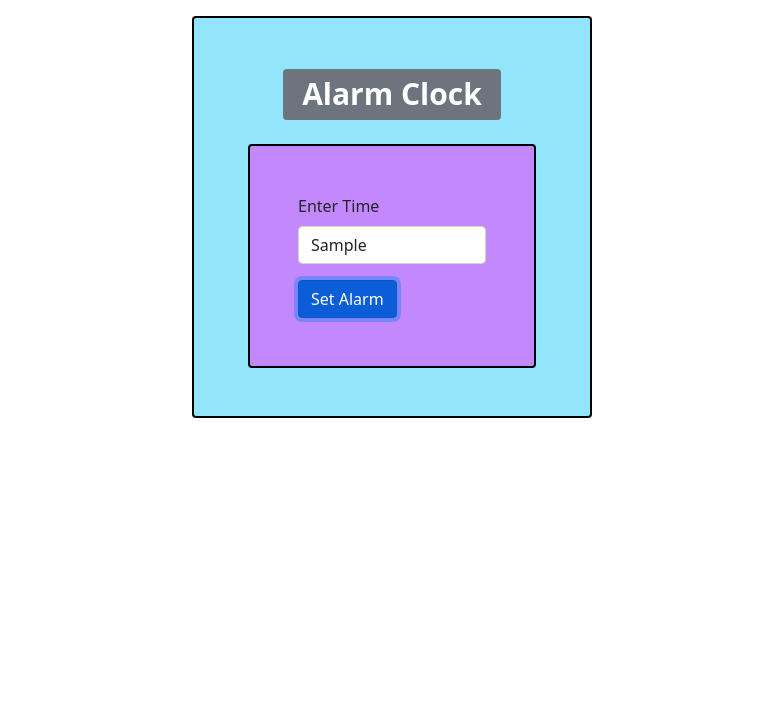
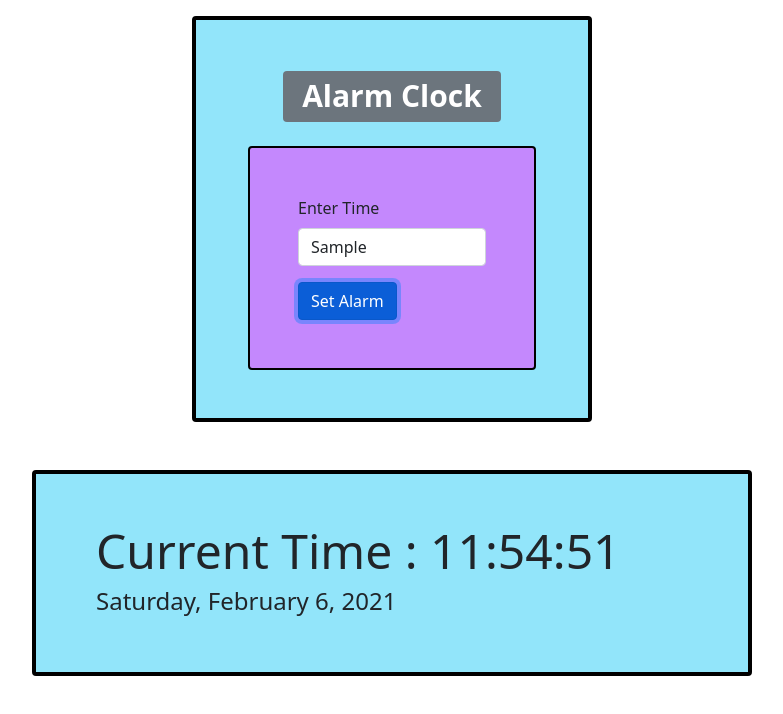
Before and after one commit to iamroHit12/alarmClock, a plain HTML site: page index.html in a window 1280 px wide. Both pictures are taken after typing "Sample" into the empty fields and a click on the button "Set Alarm". Shown: the whole page, without its empty margins (248-1031 px from the left). Drawn offline with nearby package versions, Linux system fonts and the light colour scheme.

Commit message:
complete

```diff
--- a/index.html
+++ b/index.html
@@ -11,7 +11,9 @@
     <title>Alarm Clock</title>
   </head>
   <body>
-    <div class="card d-flex mx-auto p-5 mt-3" style="border: 2px solid black; width: 25rem; background-color: rgb(146, 229, 250);">
+
+    <!-- Alarm Clock -->
+    <div class="card d-flex mx-auto p-5 mt-3" style="border: 4px solid black; width: 25rem; background-color: rgb(146, 229, 250);">
         <div class="d-flex justify-content-center">
             <h1><span class="badge bg-secondary">Alarm Clock</span></h1>
         </div>
@@ -24,6 +26,14 @@
                 <button type="submit" class="btn btn-primary mt-3" id="submit">Set Alarm</button>
             </form>
         </div>
+    </div>
+
+    <!-- Current Time -->
+    <div class="card d-flex mx-auto p-5 mt-5" style="width: 45rem; border: 4px solid black; background-color: rgb(146, 229, 250);">
+      <div class="container">
+        <h4 class="display-5">Current Time : <b><span id="curtime"></span></b></h4>
+        <h4><span id="date" class="my-2"></span></h4>
+      </div>
     </div>
 
     <!-- Optional JavaScript; choose one of the two! -->
--- a/index.js
+++ b/index.js
@@ -1,24 +1,25 @@
+// code for alarm
 
 let submit = document.getElementById('submit');
 
-submit.addEventListener('click',alarm);
+submit.addEventListener('click',alarm);  // adding event listner
 
 audio = new Audio('salamisound-1532427-countdown-e-g-for-bomb-or.mp3');
 
-function play(){
+function play(){                 // audio for alarm
     audio.play();
 }
 
 function alarm(e){
-    e.preventDefault();
+    e.preventDefault(); // stop reloading on submit
 
     let time = document.getElementById('time');
 
-    date = new Date(time.value);
+    date = new Date(time.value); // input date time for alarm
 
-    now = new Date();
+    now = new Date(); // current timing Date
 
-    alrmTime = date - now ;
+    alrmTime = date - now ; // how much millisecond left for alarm
 
     console.log(alrmTime);
 
@@ -29,3 +30,20 @@ function alarm(e){
     }
 
 }
+
+
+// code for current time
+
+setInterval(() => {
+    myDate = new Date();
+
+    options = { weekday: 'long', year: 'numeric', month: 'long', day: 'numeric' };
+    var h=myDate.getHours();
+    var m=myDate.getMinutes();
+    var s=myDate.getSeconds();
+    if (h<10){h = 0+''+h}
+    if (m<10){m = 0+''+m}
+    if (s<10){s = 0+''+s}
+    document.getElementById('curtime').innerHTML = h+":"+m+":"+s;
+    document.getElementById('date').innerHTML = myDate.toLocaleDateString(undefined,options);
+}, 1000);
```
